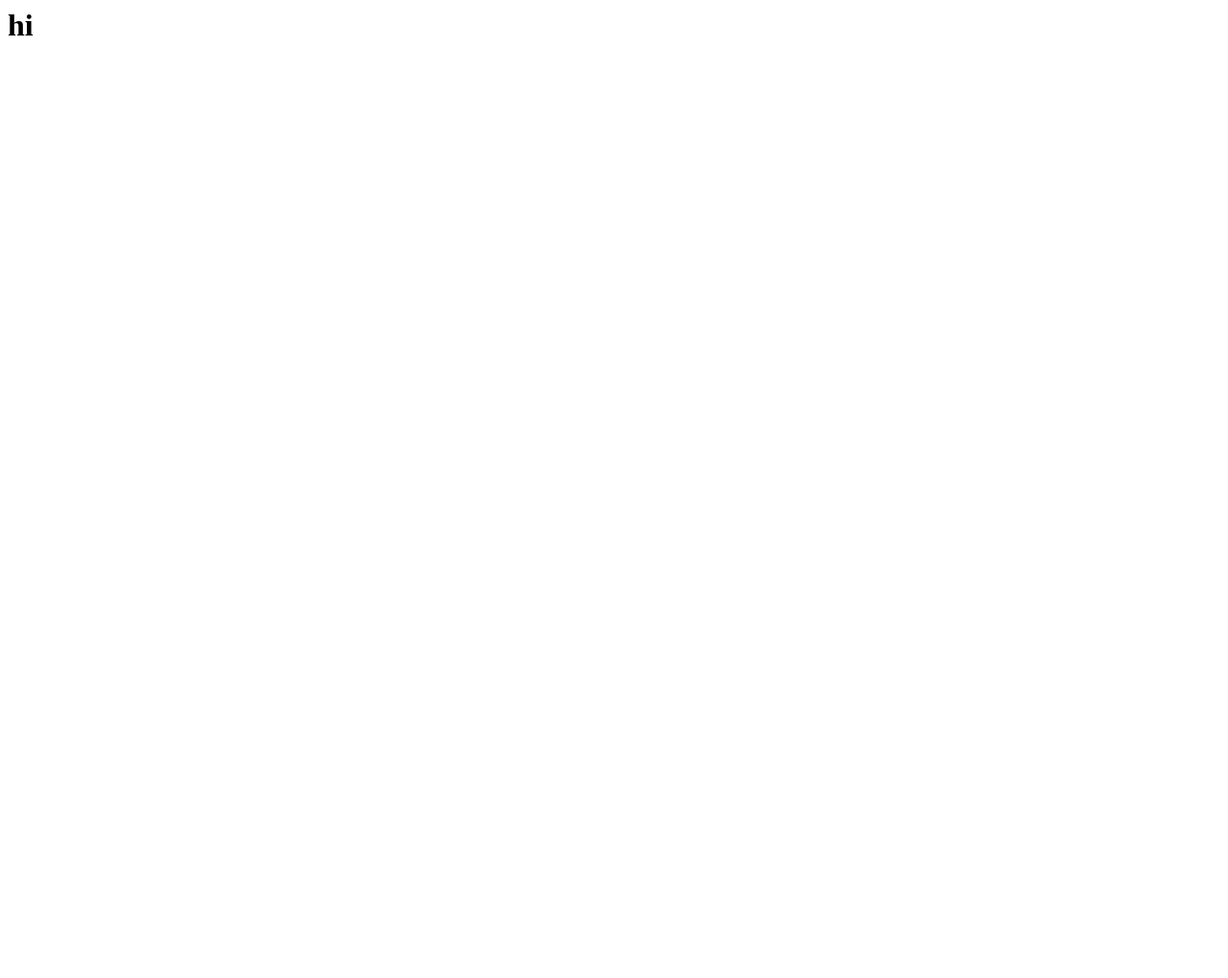
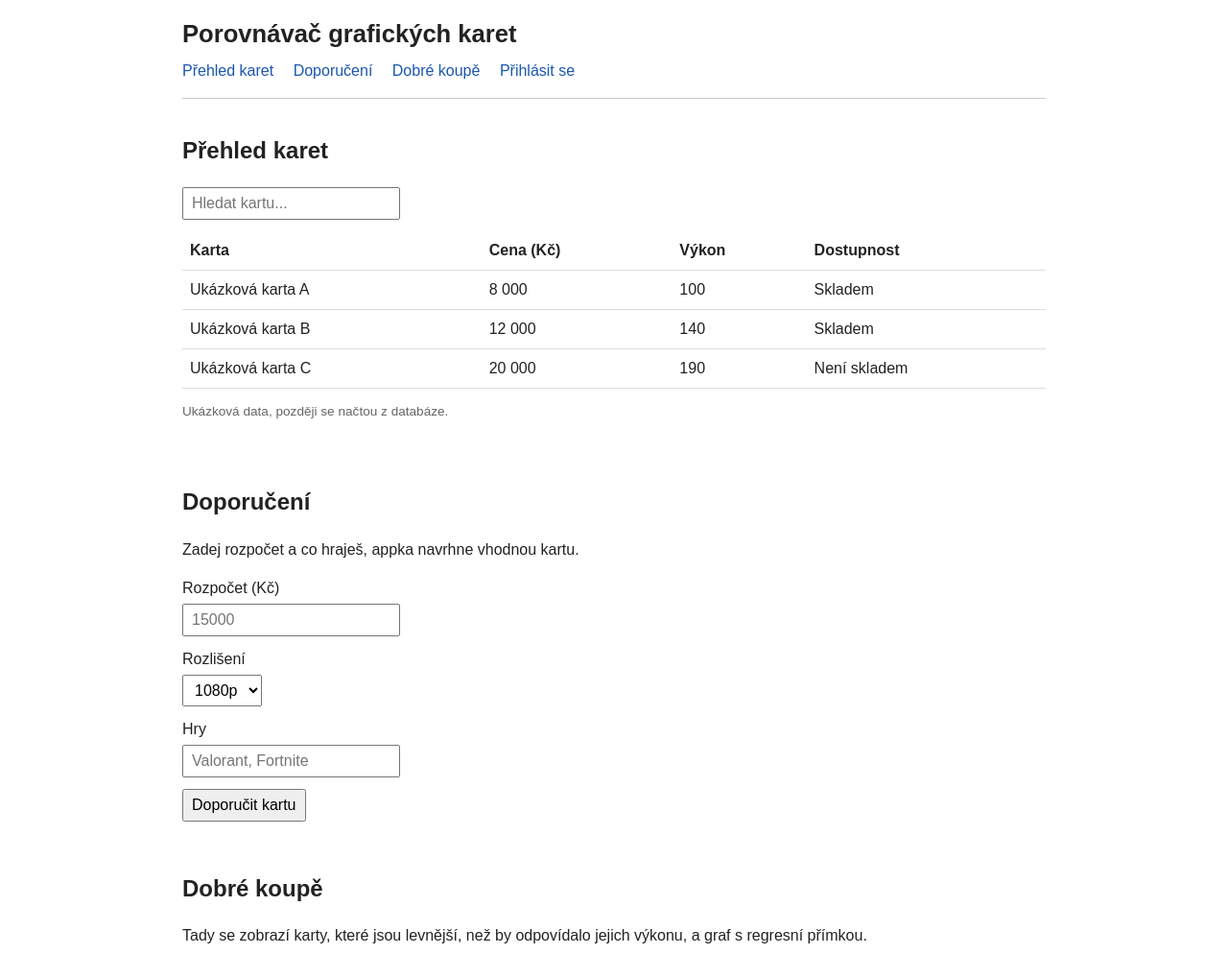
Before and after one commit to gyarab/2026-4e-frk-GPU_web, a Flask app: page / in a window 1280 px wide. Before the commit the page is almost empty. Shown: the whole page at 96% size. Before the commit the page ends 37 px from the top, so only its background shows below. Run offline with Flask 3, Linux system fonts and the light colour scheme.

Commit message:
version1

```diff
--- a/static/style.css
+++ b/static/style.css
@@ -0,0 +1,71 @@
+body {
+    font-family: Arial, sans-serif;
+    line-height: 1.5;
+    max-width: 900px;
+    margin: 0 auto;
+    padding: 0 16px;
+    color: #222;
+}
+
+header {
+    padding: 16px 0;
+    border-bottom: 1px solid #ccc;
+}
+
+header h1 {
+    margin: 0 0 8px;
+    font-size: 1.6rem;
+}
+
+nav a {
+    margin-right: 16px;
+    color: #1a56b0;
+    text-decoration: none;
+}
+
+nav a:hover {
+    text-decoration: underline;
+}
+
+section {
+    padding: 16px 0;
+}
+
+table {
+    width: 100%;
+    border-collapse: collapse;
+    margin-top: 12px;
+}
+
+th, td {
+    text-align: left;
+    padding: 8px;
+    border-bottom: 1px solid #ddd;
+}
+
+input, select, button {
+    padding: 6px 8px;
+    font-size: 1rem;
+}
+
+form label {
+    display: block;
+    margin-bottom: 12px;
+}
+
+form input, form select {
+    display: block;
+    margin-top: 4px;
+}
+
+.note {
+    font-size: 0.85rem;
+    color: #666;
+}
+
+footer {
+    padding: 16px 0;
+    border-top: 1px solid #ccc;
+    color: #666;
+    font-size: 0.9rem;
+}
--- a/templates/index.html
+++ b/templates/index.html
@@ -1 +1,88 @@
-<h1> hi </h1>
+<!DOCTYPE html>
+<html lang="cs">
+<head>
+    <meta charset="UTF-8">
+    <meta name="viewport" content="width=device-width, initial-scale=1">
+    <title>Porovnávač grafických karet</title>
+    <link rel="stylesheet" href="{{ url_for('static', filename='style.css') }}">
+</head>
+<body>
+
+    <header>
+        <h1>Porovnávač grafických karet</h1>
+        <nav>
+            <a href="#prehled">Přehled karet</a>
+            <a href="#doporuceni">Doporučení</a>
+            <a href="#koupy">Dobré koupě</a>
+            <a href="#">Přihlásit se</a>
+        </nav>
+    </header>
+
+    <main>
+
+        <section id="prehled">
+            <h2>Přehled karet</h2>
+            <input type="text" placeholder="Hledat kartu...">
+            <table>
+                <thead>
+                    <tr>
+                        <th>Karta</th>
+                        <th>Cena (Kč)</th>
+                        <th>Výkon</th>
+                        <th>Dostupnost</th>
+                    </tr>
+                </thead>
+                <tbody>
+                    <tr>
+                        <td>Ukázková karta A</td>
+                        <td>8 000</td>
+                        <td>100</td>
+                        <td>Skladem</td>
+                    </tr>
+                    <tr>
+                        <td>Ukázková karta B</td>
+                        <td>12 000</td>
+                        <td>140</td>
+                        <td>Skladem</td>
+                    </tr>
+                    <tr>
+                        <td>Ukázková karta C</td>
+                        <td>20 000</td>
+                        <td>190</td>
+                        <td>Není skladem</td>
+                    </tr>
+                </tbody>
+            </table>
+            <p class="note">Ukázková data, později se načtou z databáze.</p>
+        </section>
+
+        <section id="doporuceni">
+            <h2>Doporučení</h2>
+            <p>Zadej rozpočet a co hraješ, appka navrhne vhodnou kartu.</p>
+            <form>
+                <label>Rozpočet (Kč)
+                    <input type="number" name="budget" placeholder="15000">
+                </label>
+                <label>Rozlišení
+                    <select name="resolution">
+                        <option>1080p</option>
+                        <option>1440p</option>
+                        <option>4K</option>
+                    </select>
+                </label>
+                <label>Hry
+                    <input type="text" name="games" placeholder="Valorant, Fortnite">
+                </label>
+                <button type="button">Doporučit kartu</button>
+            </form>
+        </section>
+
+        <section id="koupy">
+            <h2>Dobré koupě</h2>
+            <p>Tady se zobrazí karty, které jsou levnější, než by odpovídalo jejich výkonu, a graf s regresní přímkou.</p>
+        </section>
+
+    </main>
+
+</body>
+</html>
```
